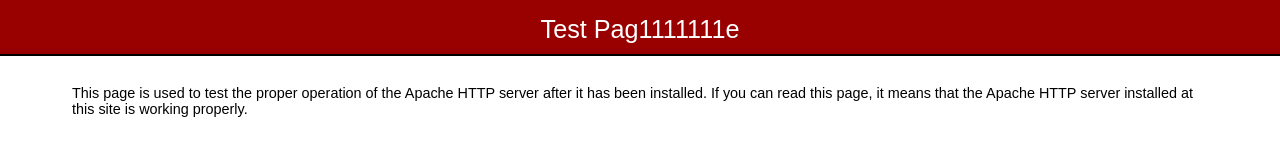
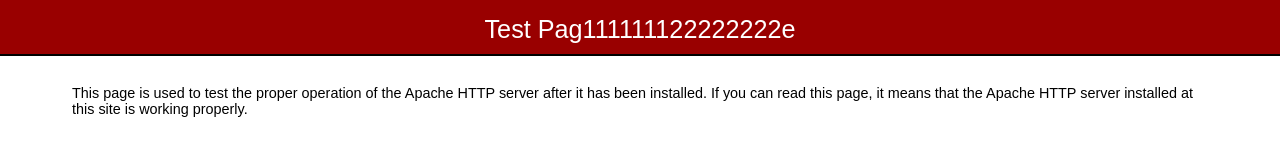
Before and after one commit to xiongye77/terraform-ami, a plain HTML site: page index.html in a window 1280 px wide. Shown: the top 159 px of the page. Drawn offline with Linux system fonts and the light colour scheme.

Commit message:
change index.html

```diff
--- a/index.html
+++ b/index.html
@@ -85,7 +85,7 @@
         </head>
 
         <body>
-                <h1>Test Pag1111111e</h1>
+                <h1>Test Pag111111122222222e</h1>
 
                 <div class="content">
                         <div class="content-middle">
```
